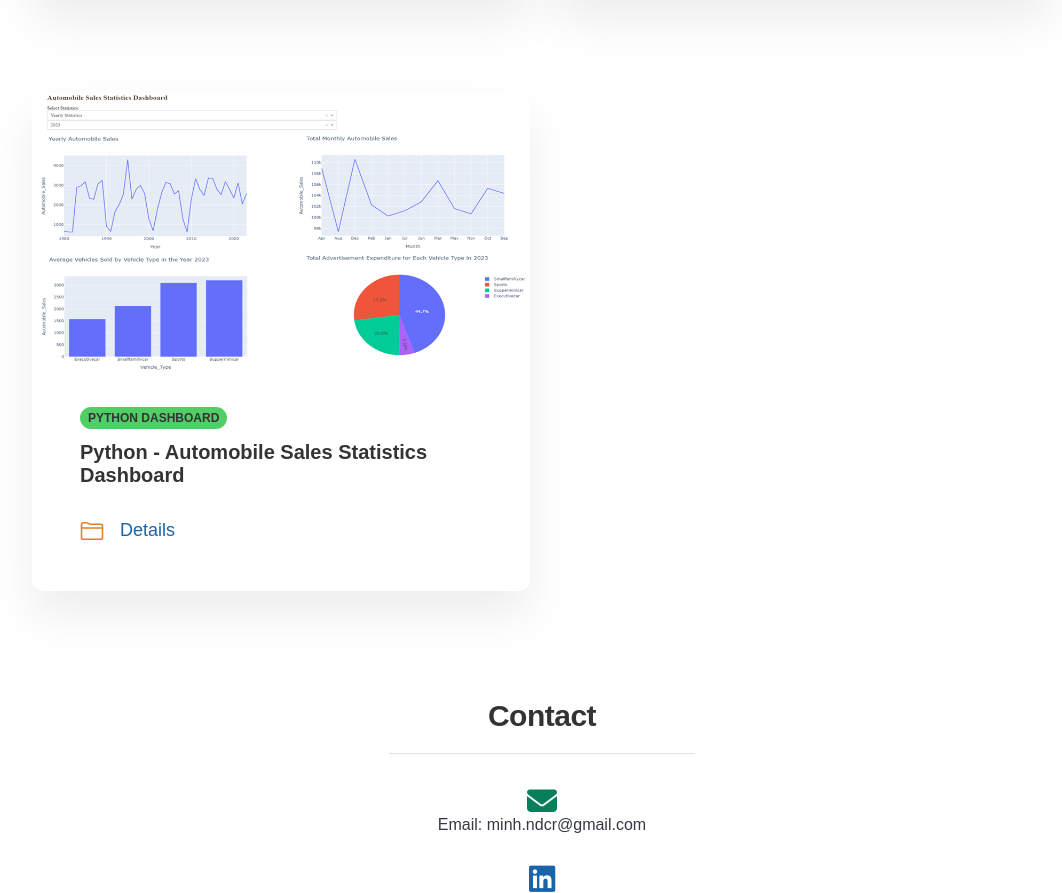
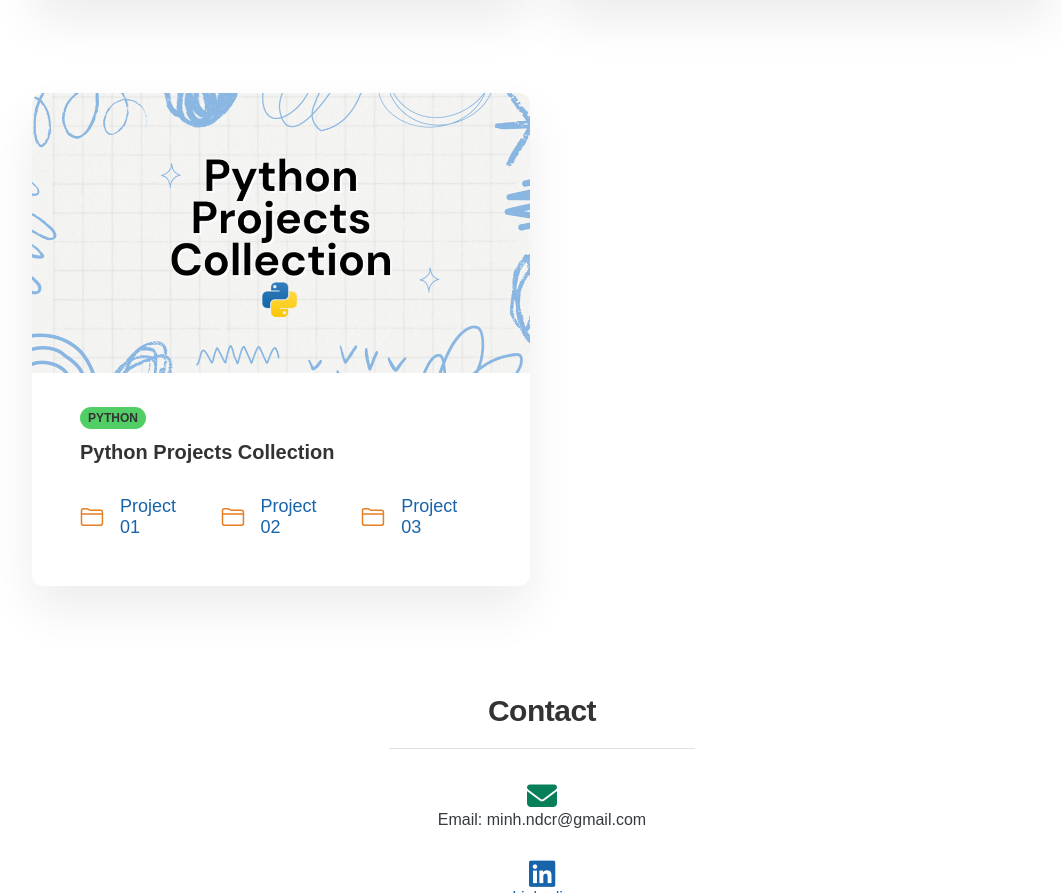
Before and after one commit to MinhNguyenNDM/portfolio-MN, a plain HTML site: page index.html in a window 1280 px wide. Shown: the part 3367-4260 px from the top of the page, without its empty margins (98-1160 px from the left). Drawn offline with nearby package versions, Linux system fonts and the light colour scheme.

Commit message:
update00

```diff
--- a/index.html
+++ b/index.html
@@ -310,19 +310,27 @@
 
       <div class="showcase">
         <img
-        src="images/Python-Dashboard.png"
+        src="images/Python_Projects.png"
         class="project-img"
         alt="project1"
       />
         <div class="project-content">
           <div class="project-tags">
-            <span class="tag tag--tittle">Python Dashboard </span>
+            <span class="tag tag--tittle">Python </span>
           </div>
-          <p class="project-title">Python - Automobile Sales Statistics Dashboard</p>
+          <p class="project-title">Python Projects Collection</p>
           <ul class="project-attributes">
             <li class="project-attribute">
               <ion-icon class="project-icon" name="folder-outline"></ion-icon>
-              <a class="project-link" href="https://github.com/MinhNguyenNDM/Python_Project" alt="Details Here">Details</a>
+              <a class="project-link" href="https://github.com/MinhNguyenNDM/Python_Data-Analytics-with-Top-Spotify-Songs-2010-2019" alt="Details Here">Project 01</a>
+            </li>
+            <li class="project-attribute">
+              <ion-icon class="project-icon" name="folder-outline"></ion-icon>
+              <a class="project-link" href="https://github.com/MinhNguyenNDM/Python_Data-Analytics-for-House-Pricing-Data-Set" alt="Details Here">Project 02</a>
+            </li>
+            <li class="project-attribute">
+              <ion-icon class="project-icon" name="folder-outline"></ion-icon>
+              <a class="project-link" href="https://github.com/MinhNguyenNDM/Python_Project" alt="Details Here">Project 03</a>
             </li>
 
 
```
Also changed, not shown: images/PI1.png (deleted), images/Python-Dashboard.png (deleted), images/Python_Projects.png (added).
